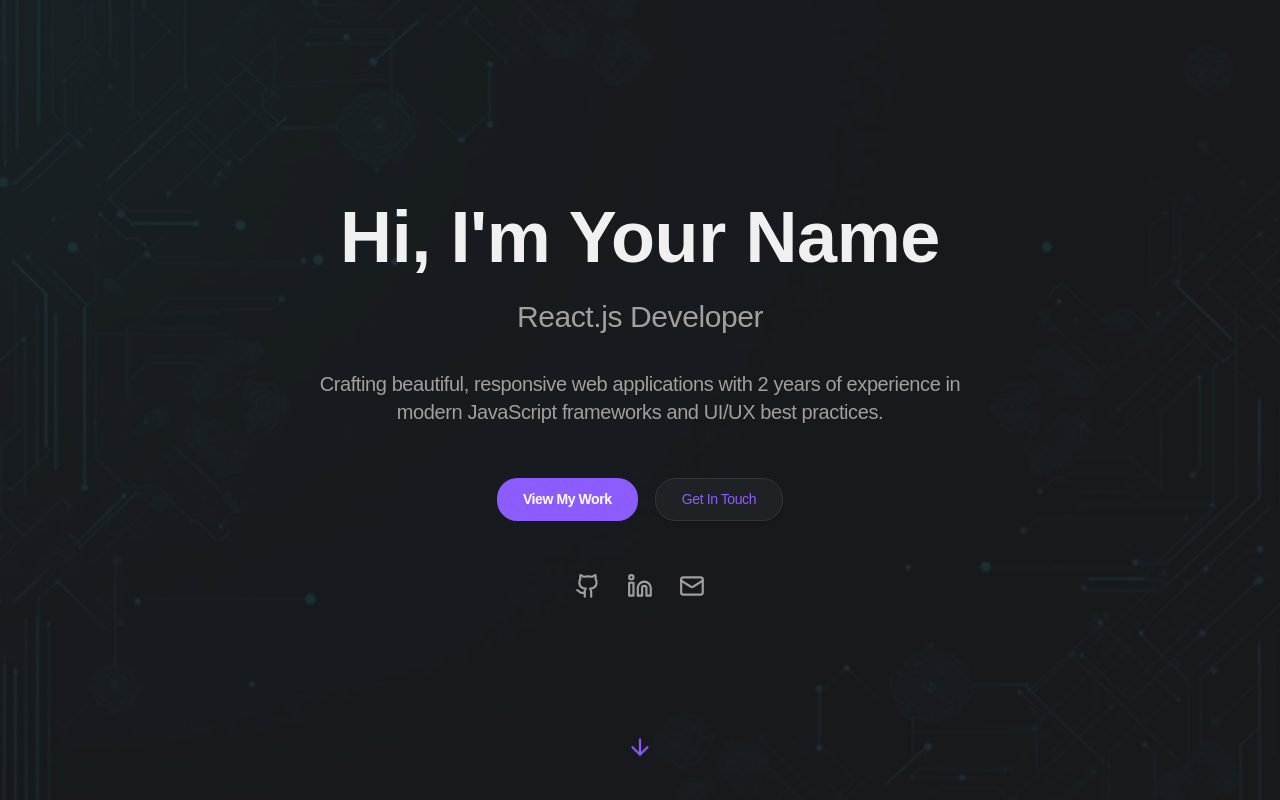
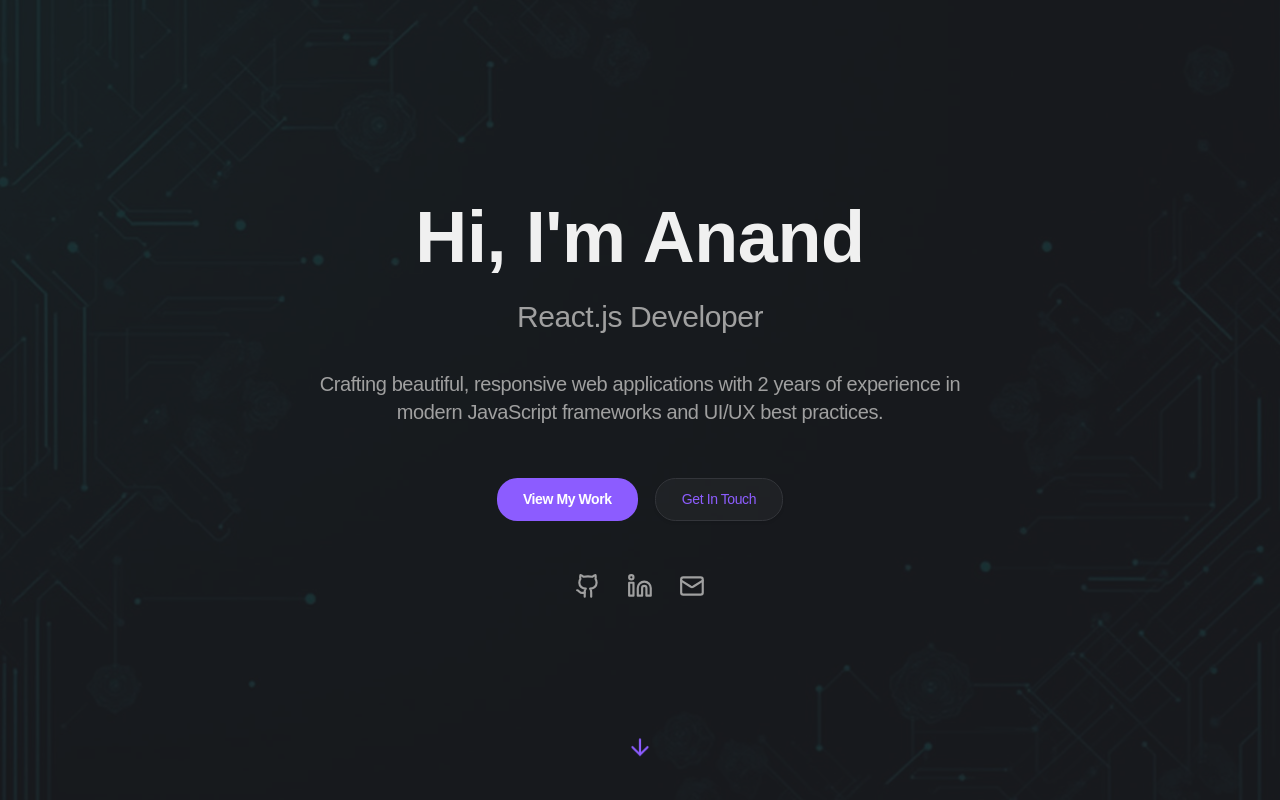
Before and after one commit to aaananddd/anandfolio, a React (Vite) app: page / in a window 1280 px wide. Shown: the top 800 px of the page. Built offline with nearby package versions, Linux system fonts and the light colour scheme.

Commit message:
fix: changed name.

```diff
--- a/src/pages/hero/index.tsx
+++ b/src/pages/hero/index.tsx
@@ -21,7 +21,7 @@
       <div className="container mx-auto px-4 z-10 text-center">
         <div className="animate-fade-in">
           <h1 className="text-5xl md:text-7xl font-bold mb-6">
-            Hi, I'm <span className="text-gradient">Your Name</span>
+            Hi, I'm <span className="text-gradient">Anand</span>
           </h1>
           <p className="text-2xl md:text-3xl text-muted-foreground mb-8">
             React.js Developer
```
